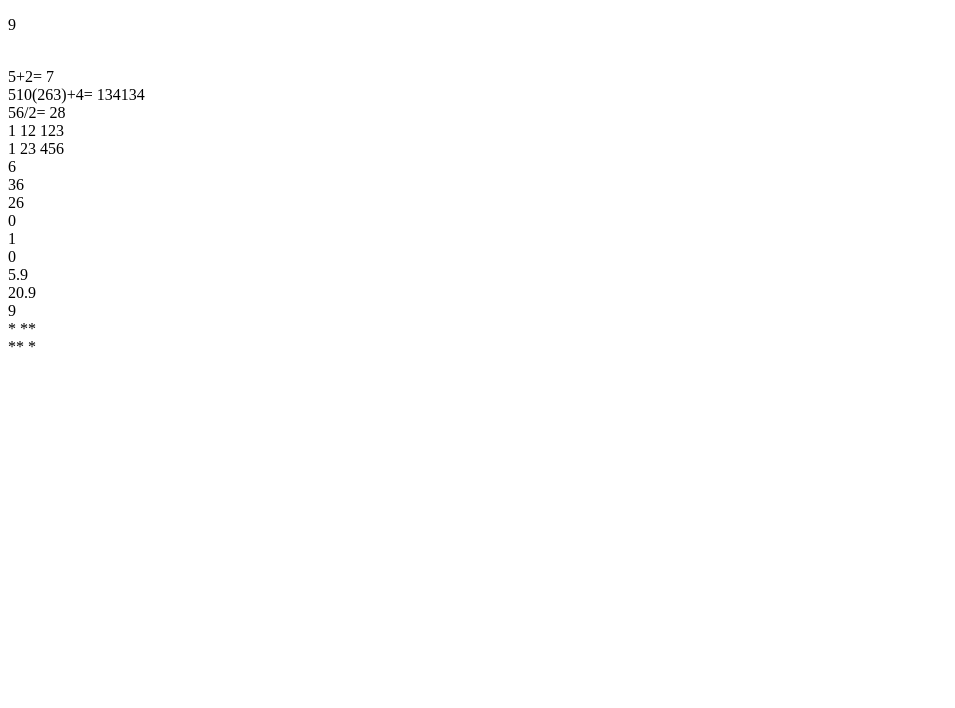
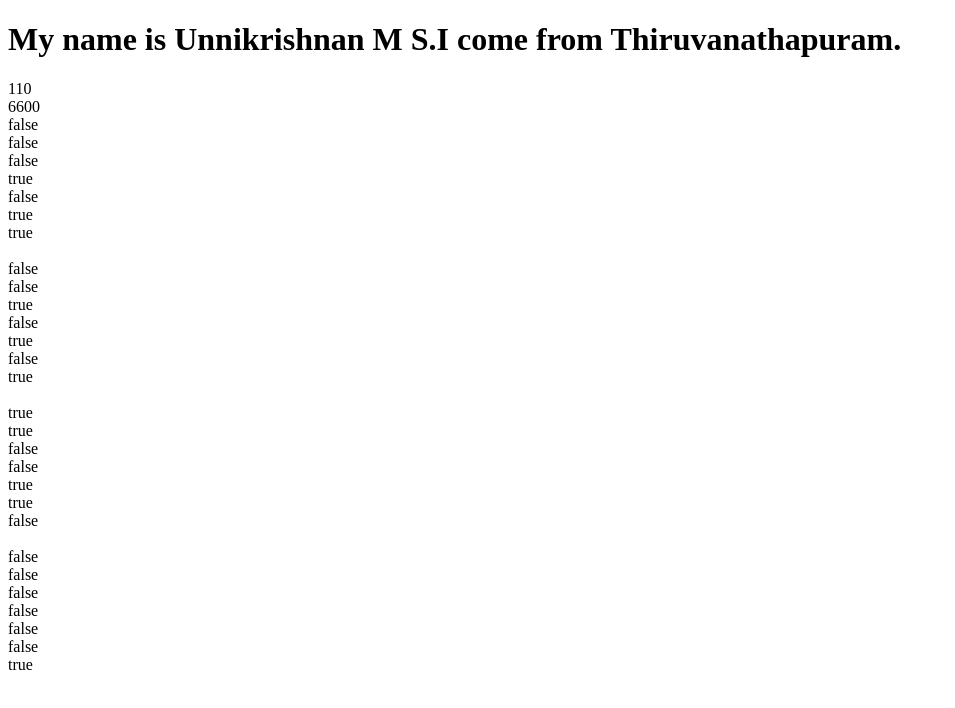
Before and after one commit to msunni6197/KBA, a plain HTML site: page JavaScript/exercise.html in a window 1280 px wide. Shown: the whole page, without its empty margins (0-955 px from the left). Drawn offline with Linux system fonts and the light colour scheme.

Commit message:
YT_edited_17:00

```diff
--- a/JavaScript/exercise.html
+++ b/JavaScript/exercise.html
@@ -6,7 +6,8 @@
     <title>Document</title>
 </head>
 <body>
-    <p id="we">1111</p>
+    <h1>My name is <span id="id1"></span>.I come from <span id="id2"></span>.</h1>
+    <!-- <p id="we">1111</p> -->
     <!-- <p id="ch">798798759</p>
     <h1 id="unique">KBA</h1>
     <h1></h1>
@@ -26,64 +27,113 @@
         //alert(`value of x is ${x}`)
         //document.getElementById("ch").innerHTML=`value of x is ${x}`
 
-        let a;
-        a=5
-        const b=2
-        document.write("<br>5+2= ",a+b)
+        // let a;
+        // a=5
+        // const b=2
+        // document.write("<br>5+2= ",a+b)
 
-        let c;
-        c=510
-        let d;
-        d=263
-        let e;
-        e=4
-        document.write("<br>510(263)+4= ",c*d+e)
+        // let c;
+        // c=510
+        // let d;
+        // d=263
+        // let e;
+        // e=4
+        // document.write("<br>510(263)+4= ",c*d+e)
 
-        let f;
-        f=56
-        document.write("<br>56/2= ",f/b)
+        // let f;
+        // f=56
+        // document.write("<br>56/2= ",f/b)
 
-        document.write("<br>1 12 123")
-        document.write("<br> 1 23 456")
+        // document.write("<br>1 12 123")
+        // document.write("<br> 1 23 456")
 
-        document.write("<br>",3+4-1)
-        document.getElementById("we").innerHTML=3+4-1
-        console.log(3+4-1)
+        // document.write("<br>",3+4-1)
+        // document.getElementById("we").innerHTML=3+4-1
+        // console.log(3+4-1)
 
-        document.write("<br>",(35)+1)
-        document.getElementById("we").innerHTML=(35)+1
-        console.log((35)+1)
+        // document.write("<br>",(35)+1)
+        // document.getElementById("we").innerHTML=(35)+1
+        // console.log((35)+1)
 
-        document.write("<br>",(52)/2)
-        document.getElementById("we").innerHTML=(52)/2
-        console.log((52)/2)
+        // document.write("<br>",(52)/2)
+        // document.getElementById("we").innerHTML=(52)/2
+        // console.log((52)/2)
 
-        document.write("<br>",10%2)
-        document.getElementById("we").innerHTML=10%2
-        console.log(10%2)
+        // document.write("<br>",10%2)
+        // document.getElementById("we").innerHTML=10%2
+        // console.log(10%2)
 
-        document.write("<br>",17%2)
-        document.getElementById("we").innerHTML=17%2
-        console.log(17%2)
+        // document.write("<br>",17%2)
+        // document.getElementById("we").innerHTML=17%2
+        // console.log(17%2)
 
-        document.write("<br>",(56)%4)
-        document.getElementById("we").innerHTML=(56)%4
-        console.log((56)%4)
+        // document.write("<br>",(56)%4)
+        // document.getElementById("we").innerHTML=(56)%4
+        // console.log((56)%4)
 
-        document.write("<br>",3.5+2.4)
-        document.getElementById("we").innerHTML=3.5+2.4
-        console.log(3.5+2.4)
+        // document.write("<br>",3.5+2.4)
+        // document.getElementById("we").innerHTML=3.5+2.4
+        // console.log(3.5+2.4)
 
-        document.write("<br>",104.5/5)
-        document.getElementById("we").innerHTML=104.5/5
-        console.log(104.5/5)
+        // document.write("<br>",104.5/5)
+        // document.getElementById("we").innerHTML=104.5/5
+        // console.log(104.5/5)
 
-        document.write("<br>",4.5*2)
-        document.getElementById("we").innerHTML=4.5*2
-        console.log(4.5*2)
+        // document.write("<br>",4.5*2)
+        // document.getElementById("we").innerHTML=4.5*2
+        // console.log(4.5*2)
 
-        document.write("<br>* **")
-        document.write("<br>** *")
+        // document.write("<br>* **")
+        // document.write("<br>** *<br>")
+
+
+
+        let x,y;
+        x=50,y=60
+        document.write(x+=y,"<br>")
+        document.write(x*=y,"<br>")
+
+        x=20,y=30
+        document.write(x==y,"<br>")
+        document.write(x===y,"<br>")
+        document.write(x>y,"<br>")
+        document.write(x<y,"<br>")
+        document.write(x>=y,"<br>")
+        document.write(x<=y,"<br>")
+        document.write(x!=y,"<br><br>")
+
+        x=10,y=5
+        document.write(x==y,"<br>")
+        document.write(x===y,"<br>")
+        document.write(x>y,"<br>")
+        document.write(x<y,"<br>")
+        document.write(x>=y,"<br>")
+        document.write(x<=y,"<br>")
+        document.write(x!=y,"<br><br>")
+
+        x=10,y=10
+        document.write(x==y,"<br>")
+        document.write(x===y,"<br>")
+        document.write(x>y,"<br>")
+        document.write(x<y,"<br>")
+        document.write(x>=y,"<br>")
+        document.write(x<=y,"<br>")
+        document.write(x!=y,"<br><br>")
+
+        x="shreya",y=10
+        document.write(x==y,"<br>")
+        document.write(x===y,"<br>")
+        document.write(x>y,"<br>")
+        document.write(x<y,"<br>")
+        document.write(x>=y,"<br>")
+        document.write(x<=y,"<br>")
+        document.write(x!=y,"<br><br>")
+
+        let name,place;
+        name="Unnikrishnan M S"
+        place="Thiruvanathapuram"
+        document.getElementById("id1").innerHTML=name
+        document.getElementById("id2").innerHTML=place
 
     </script>
 </body>
```
Also changed, not shown: Tailwind/Tailwind_Youtube/index.html (+54 -51 lines).
